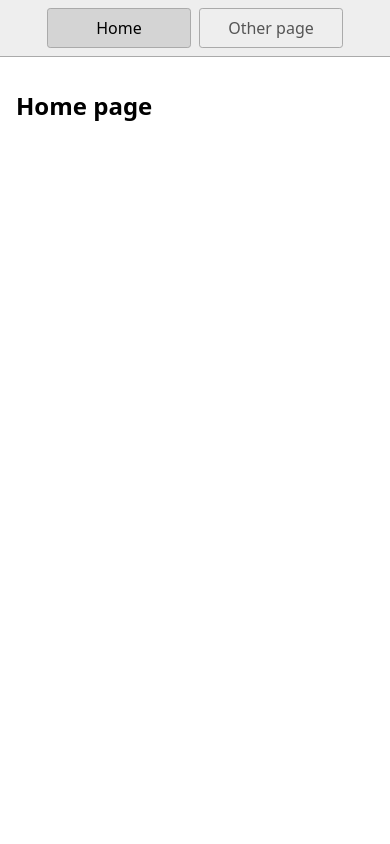
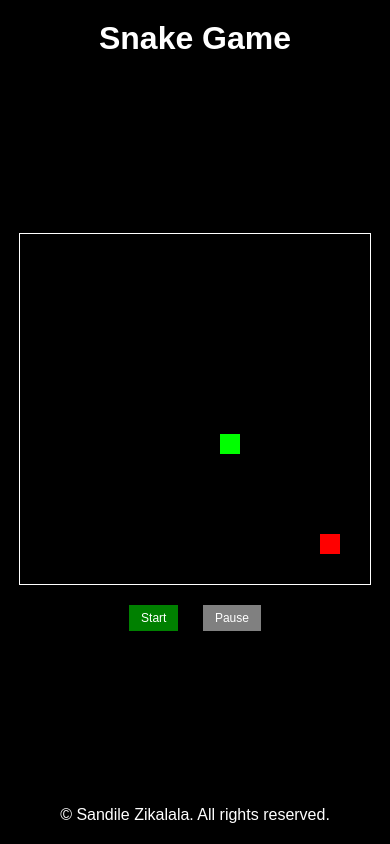
Before and after one commit to sandileZ/snake-game, a website: page index.html in a window 390 px wide. Drawn offline with Linux system fonts and the light colour scheme.

Commit message:
added the snake game with minor fixes

```diff
--- a/index.html
+++ b/index.html
@@ -1,23 +1,23 @@
 <!DOCTYPE html>
 <html lang="en">
-  <head>
-    <title>Home</title>
-    <meta charset="UTF-8" />
-    <meta name="viewport" content="width=device-width" />
-    <!--
-      Need a visual blank slate?
-      Remove all code in `styles.css`!
-    -->
-    <link rel="stylesheet" href="styles.css" />
-    <script type="module" src="script.js"></script>
-  </head>
-  <body>
-    <nav>
-      <a href="/" aria-current="page">Home</a>
-      <a href="/page2.html">Other page</a>
-    </nav>
-    <main>
-      <h1>Home page</h1>
-    </main>
-  </body>
+<head>
+    <meta charset="UTF-8">
+    <meta name="viewport" content="width=device-width, initial-scale=1.0">
+    <title>Snake Game</title>
+    <link rel="stylesheet" href="styles.css">
+</head>
+<body>
+    <h1>Snake Game</h1>
+    <div class="game-container">
+        <canvas id="gameCanvas" width="400" height="400"></canvas>
+        <div class="controls">
+            <button id="startButton">Start</button>
+            <button id="pauseButton">Pause</button>
+        </div>
+    </div>
+    <footer>
+        &copy; Sandile Zikalala. All rights reserved.
+    </footer>
+    <script src="script.js"></script>
+</body>
 </html>
--- a/script.js
+++ b/script.js
@@ -1 +1,135 @@
-console.log('Hello!');
+const canvas = document.getElementById('gameCanvas');
+const ctx = canvas.getContext('2d');
+
+let gridSize = 20;
+let gridCount;
+
+let snake = [{ x: 10, y: 10 }];
+let direction = { x: 0, y: 0 };
+let food = { x: 15, y: 15 };
+let gameInterval;
+let score = 0;
+let gameRunning = false;
+
+document.addEventListener('keydown', changeDirection);
+document.getElementById('startButton').addEventListener('click', startGame);
+document.getElementById('pauseButton').addEventListener('click', pauseGame);
+window.addEventListener('resize', resizeCanvas);
+
+function resizeCanvas() {
+    const canvasSize = Math.min(window.innerWidth - 40, window.innerHeight - 160);
+    const oldGridCount = gridCount;
+
+    canvas.style.width = `${canvasSize}px`;
+    canvas.style.height = `${canvasSize}px`;
+    canvas.width = canvasSize;
+    canvas.height = canvasSize;
+
+    gridCount = Math.floor(canvas.width / gridSize);
+
+    // Adjust positions based on new grid count
+    const scaleFactor = gridCount / oldGridCount || 1;
+    snake.forEach(segment => {
+        segment.x = Math.floor(segment.x * scaleFactor);
+        segment.y = Math.floor(segment.y * scaleFactor);
+    });
+
+    food.x = Math.floor(food.x * scaleFactor);
+    food.y = Math.floor(food.y * scaleFactor);
+
+    drawGame();
+}
+
+function startGame() {
+    if (!gameRunning) {
+        gameRunning = true;
+        direction = { x: 1, y: 0 }; // Set initial direction to right
+        gameInterval = setInterval(gameLoop, 100);
+        document.getElementById('startButton').disabled = true;
+        document.getElementById('pauseButton').disabled = false;
+    }
+}
+
+function pauseGame() {
+    if (gameRunning) {
+        gameRunning = false;
+        clearInterval(gameInterval);
+        document.getElementById('startButton').disabled = false;
+        document.getElementById('pauseButton').disabled = true;
+    }
+}
+
+function changeDirection(event) {
+    const { keyCode } = event;
+    if (keyCode === 37 && direction.x === 0) direction = { x: -1, y: 0 };
+    if (keyCode === 38 && direction.y === 0) direction = { x: 0, y: -1 };
+    if (keyCode === 39 && direction.x === 0) direction = { x: 1, y: 0 };
+    if (keyCode === 40 && direction.y === 0) direction = { x: 0, y: 1 };
+}
+
+function gameLoop() {
+    const head = { x: snake[0].x + direction.x, y: snake[0].y + direction.y };
+
+    if (head.x < 0 || head.x >= gridCount || head.y < 0 || head.y >= gridCount || snake.some(segment => segment.x === head.x && segment.y === head.y)) {
+        clearInterval(gameInterval);
+        alert(`Game Over! Your score is ${score}`);
+        resetGame();
+        return;
+    }
+
+    snake.unshift(head);
+
+    if (head.x === food.x && head.y === food.y) {
+        score++;
+        placeFood();
+    } else {
+        snake.pop();
+    }
+
+    drawGame();
+}
+
+function drawGame() {
+    ctx.clearRect(0, 0, canvas.width, canvas.height);
+    drawSnake();
+    drawFood();
+}
+
+function drawSnake() {
+    ctx.fillStyle = 'lime';
+    snake.forEach(segment => {
+        console.log(`Snake segment at (${segment.x}, ${segment.y})`); // Debugging information
+        ctx.fillRect(segment.x * gridSize, segment.y * gridSize, gridSize, gridSize);
+    });
+}
+
+function drawFood() {
+    ctx.fillStyle = 'red';
+    console.log(`Food at (${food.x}, ${food.y})`); // Debugging information
+    ctx.fillRect(food.x * gridSize, food.y * gridSize, gridSize, gridSize);
+}
+
+function placeFood() {
+    food = {
+        x: Math.floor(Math.random() * gridCount),
+        y: Math.floor(Math.random() * gridCount)
+    };
+
+    if (snake.some(segment => segment.x === food.x && segment.y === food.y)) {
+        placeFood();
+    }
+}
+
+function resetGame() {
+    snake = [{ x: 10, y: 10 }];
+    direction = { x: 0, y: 0 };
+    food = { x: 15, y: 15 };
+    score = 0;
+    gameRunning = false;
+    document.getElementById('startButton').disabled = false;
+    document.getElementById('pauseButton').disabled = true;
+    drawGame();
+}
+
+document.getElementById('pauseButton').disabled = true;
+resizeCanvas();
--- a/styles.css
+++ b/styles.css
@@ -1,46 +1,80 @@
-* {
+body {
+  display: flex;
+  flex-direction: column;
+  align-items: center;
+  justify-content: space-between;
+  height: 100vh;
+  margin: 0;
+  background-color: #000;
+  color: #fff;
+  font-family: Arial, sans-serif;
   box-sizing: border-box;
-}
-
-body {
-  margin: 0;
-  font-family: system-ui, sans-serif;
-  color: black;
-  background-color: white;
-}
-
-nav {
-  display: flex;
-  flex-wrap: wrap;
-  align-items: center;
-  justify-content: center;
-  padding: 0.5rem;
-  gap: 0.5rem;
-  border-bottom: solid 1px #aaa;
-  background-color: #eee;
-}
-
-nav a {
-  display: inline-block;
-  min-width: 9rem;
-  padding: 0.5rem;
-  border-radius: 0.2rem;
-  border: solid 1px #aaa;
-  text-align: center;
-  text-decoration: none;
-  color: #555;
-}
-
-nav a[aria-current='page'] {
-  color: #000;
-  background-color: #d4d4d4;
-}
-
-main {
-  padding: 1rem;
+  padding: 20px;
 }
 
 h1 {
-  font-weight: bold;
-  font-size: 1.5rem;
+  margin: 0;
+  padding-bottom: 20px;
 }
+
+.game-container {
+  display: flex;
+  flex-direction: column;
+  align-items: center;
+  justify-content: center;
+  flex-grow: 1;
+}
+
+canvas {
+  border: 1px solid #fff;
+  transition: width 0.5s, height 0.5s;
+}
+
+.controls {
+  margin-top: 20px;
+}
+
+button {
+  background-color: green;
+  color: white;
+  border: none;
+  padding: 10px 20px;
+  margin: 0 10px;
+  font-size: 16px;
+  cursor: pointer;
+}
+
+button:disabled {
+  background-color: gray;
+  cursor: not-allowed;
+}
+
+footer {
+  padding-top: 20px;
+  text-align: center;
+}
+
+/* Media Queries */
+@media (max-width: 600px) {
+  canvas {
+      width: 300px;
+      height: 300px;
+  }
+
+  button {
+      padding: 8px 16px;
+      font-size: 14px;
+  }
+}
+
+@media (max-width: 400px) {
+  canvas {
+      width: 200px;
+      height: 200px;
+  }
+
+  button {
+      padding: 6px 12px;
+      font-size: 12px;
+  }
+}
```
Also changed, not shown: page2.html (deleted, +0 -19 lines), 1 other file.
